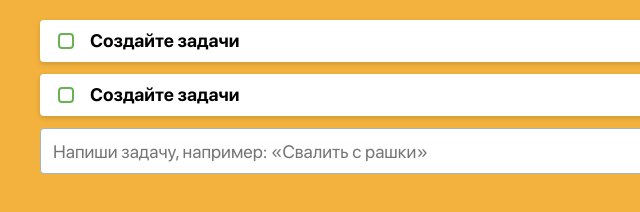
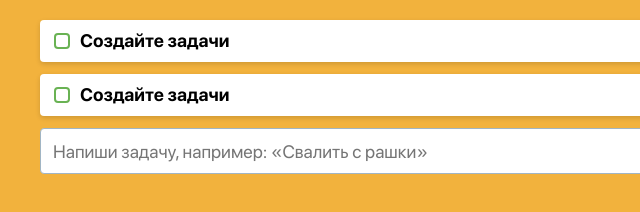
Before and after one commit to Killerlord1988/todolist, a plain HTML site: page index.html in a window 1280 px wide. Shown: the full height of the page, 0-640 px from the left. Drawn offline with Linux system fonts and the light colour scheme.

Commit message:
fix checkbox style css

```diff
--- a/css/style.css
+++ b/css/style.css
@@ -81,6 +81,7 @@ a {
 .todo-list-item label {
   display: flex;
   padding: 12px 18px;
+  padding-left: 40px;
 
   background-color: #ffffff;
   border-radius: 4px;
@@ -93,6 +94,7 @@ a {
 
 .todo-list-item span {
   display: flex;
+  position: relative;
   align-items: center;
   font-weight: 700;
 }
@@ -144,12 +146,13 @@ a {
 .todo-list-input + span::before {
   content: "";
 
+  position: absolute;
   display: inline-block;
+
+  left: -26px;
 
   width: 16px;
   height: 16px;
-
-  margin-right: 16px;
 
   background-color: #ffffff;
   border: 2px solid #69b253;
```
